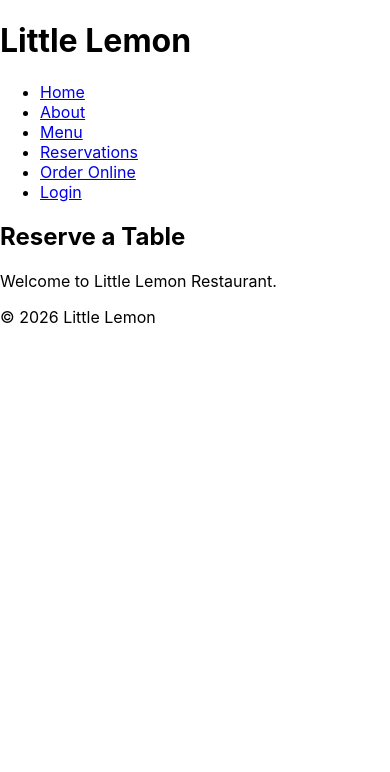
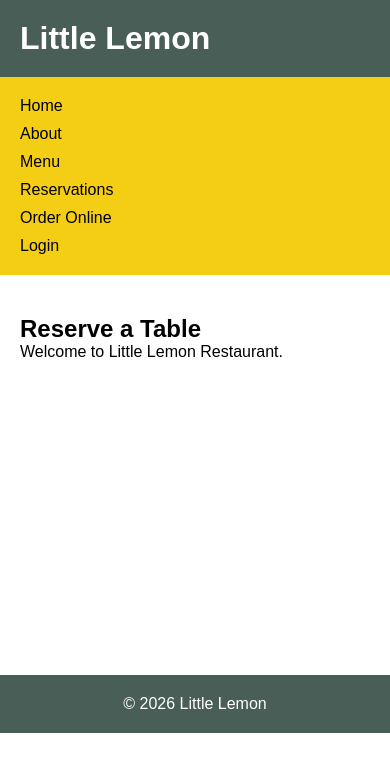
Before and after one commit to KhushiChauhan265/little-lemon-capstone, a React (Create React App) app: page / in a window 390 px wide. Shown: the top 772 px of the page. Built offline with nearby package versions, Linux system fonts and the light colour scheme.

Commit message:
Added responsive flexbox layout

```diff
--- a/src/App.css
+++ b/src/App.css
@@ -1,38 +1,59 @@
-.App {
-  text-align: center;
+* {
+  margin: 0;
+  padding: 0;
+  box-sizing: border-box;
 }
 
-.App-logo {
-  height: 40vmin;
-  pointer-events: none;
+body {
+  font-family: Arial, sans-serif;
 }
 
-@media (prefers-reduced-motion: no-preference) {
-  .App-logo {
-    animation: App-logo-spin infinite 20s linear;
-  }
+header,
+nav,
+main,
+footer {
+  padding: 20px;
 }
 
-.App-header {
-  background-color: #282c34;
-  min-height: 100vh;
-  display: flex;
-  flex-direction: column;
-  align-items: center;
-  justify-content: center;
-  font-size: calc(10px + 2vmin);
+header {
+  background-color: #495e57;
   color: white;
 }
 
-.App-link {
-  color: #61dafb;
+nav {
+  background-color: #f4ce14;
 }
 
-@keyframes App-logo-spin {
-  from {
-    transform: rotate(0deg);
-  }
-  to {
-    transform: rotate(360deg);
+nav ul {
+  list-style: none;
+  display: flex;
+  gap: 20px;
+  flex-wrap: wrap;
+}
+
+nav a {
+  text-decoration: none;
+  color: black;
+}
+
+main {
+  min-height: 400px;
+  padding: 40px 20px;
+}
+
+footer {
+  background-color: #495e57;
+  color: white;
+  text-align: center;
+}
+.container {
+  display: flex;
+  flex-direction: column;
+}
+
+@media (max-width: 768px) {
+  nav ul {
+    flex-direction: column;
+    gap: 10px;
   }
 }
--- a/src/App.js
+++ b/src/App.js
@@ -7,12 +7,12 @@ import Footer from './components/Footer';
 
 function App() {
   return (
-    <>
+    <div className="container">
       <Header />
       <Nav />
       <Main />
       <Footer />
-    </>
+    </div>
   );
 }
 
```
